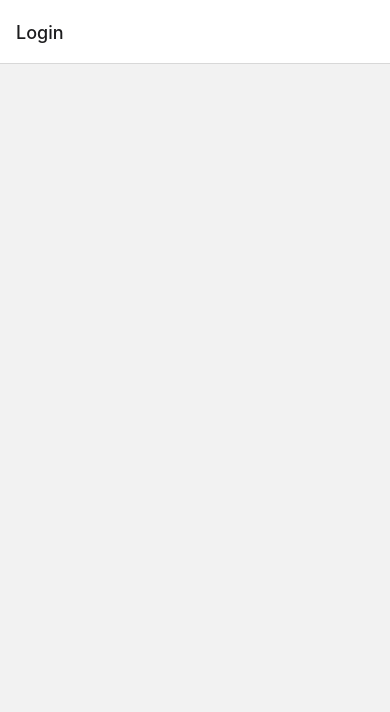
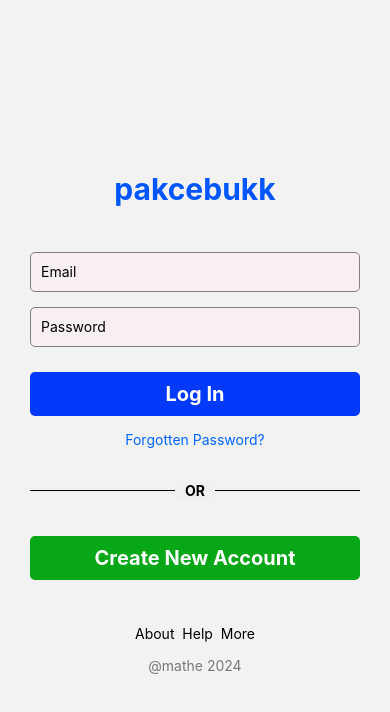
Before and after one commit to aaridhon19/Pakcebuuk, a React Native app in the folder app/: screen /Login in a window 390 px wide. Shown: the top 712 px of the page. Built offline with nearby package versions, Linux system fonts and the light colour scheme.

Commit message:
add register and login done

```diff
--- a/app/navigators/StackNavigator.js
+++ b/app/navigators/StackNavigator.js
@@ -2,13 +2,15 @@ import { createNativeStackNavigator } from '@react-navigation/native-stack';
 import LoginScreen from '../screens/LoginScreen';
 import TabNavigator from './TabNavigator';
 import DetailScreen from '../screens/DetailScreen';
+import RegisterScreen from '../screens/RegisterScreen';
 const Stack = createNativeStackNavigator();
 
 
 function StackNavigator() {
     return (
         <Stack.Navigator>
-            <Stack.Screen name="Login" component={LoginScreen} />
+            <Stack.Screen name="Login" component={LoginScreen} options={{headerShown: false}} />
+            <Stack.Screen name="Register" component={RegisterScreen} options={{headerShown: false}} />
             <Stack.Screen name="Home" component={TabNavigator} options={{headerShown: false}} />
             <Stack.Screen name="Detail" component={DetailScreen} />
         </Stack.Navigator>
--- a/app/navigators/TabNavigator.js
+++ b/app/navigators/TabNavigator.js
@@ -73,7 +73,7 @@ function TabNavigator() {
               marginStart: 12,
             }}
           >
-            Pakcebukk
+            pakcebukk
           </Text>
         ),
       }}
--- a/app/screens/LoginScreen.js
+++ b/app/screens/LoginScreen.js
@@ -1,7 +1,11 @@
 import { gql, useMutation } from "@apollo/client";
 import { useState } from "react";
+import { StyleSheet } from "react-native";
+import { TouchableOpacity } from "react-native";
+import { TextInput } from "react-native";
 import { ActivityIndicator } from "react-native";
-import { Button, View, Text } from "react-native";
+import { View, Text } from "react-native";
+import { Colors } from "react-native/Libraries/NewAppScreen";
 
 const LOGIN_MUTATION = gql`
   mutation Mutation($email: String!, $password: String!) {
@@ -22,16 +26,160 @@ function LoginScreen({ navigation }) {
       await login({ variables: { email, password } });
       navigation.navigate("Home");
     } catch (err) {
-      alert("Invalid Credentials");
+      alert(err.message);
     }
   }
 
   if (loading) {
     return (
       <View style={{ flex: 1, justifyContent: "center", alignItems: "center" }}>
-        <ActivityIndicator size="large" color={colors.primary} />
+        <ActivityIndicator size="large" color={Colors.primary} />
       </View>
     );
   }
+
+  return (
+    <View style={{ flex: 1, justifyContent: "center" }}>
+      <View style={{ justifyContent: "center", flex: 1 }}>
+        <View style={{ padding: 10, gap: 15 }}>
+          <View style={{ alignItems: "center" }}>
+            <Text
+              style={{
+                fontWeight: "bold",
+                fontSize: 30,
+                color: "#0056FE",
+                marginBottom: 30,
+              }}
+            >
+              pakcebukk
+            </Text>
+          </View>
+          <View style={styles.inputGroup}>
+            <TextInput
+              style={styles.input}
+              onChange={setEmail}
+              value={email}
+              placeholder="Email"
+            />
+          </View>
+          <View style={styles.inputGroup}>
+            <TextInput
+              style={styles.input}
+              placeholder="Password"
+              onChange={setPassword}
+              value={password}
+              secureTextEntry={true}
+            />
+          </View>
+          <View>
+            <TouchableOpacity
+              title="Log In"
+              onPress={handleSubmit}
+              style={{
+                backgroundColor: "#0339F9",
+                padding: 10,
+                borderRadius: 5,
+                marginEnd: 20,
+                marginTop: 10,
+                marginStart: 20,
+              }}
+            >
+              <Text
+                style={{
+                  textAlign: "center",
+                  color: "#FFF",
+                  fontWeight: "bold",
+                  fontSize: 20,
+                }}
+              >
+                Log In
+              </Text>
+            </TouchableOpacity>
+          </View>
+          <View style={{ alignItems: "center" }}>
+            <Text style={{ color: "#0266FB" }}>Forgotten Password?</Text>
+          </View>
+          <View
+            style={{
+              borderBottomWidth: 1,
+              borderColor: "#000",
+              alignContent: "center",
+              marginVertical: 10,
+              justifyContent: "center",
+              alignItems: "center",
+              marginEnd: 20,
+              marginStart: 20,
+            }}
+          >
+            <Text
+              style={{
+                textAlign: "center",
+                fontWeight: "bold",
+                top: 9,
+                backgroundColor: "#F0F0F0",
+                paddingHorizontal: 10,
+              }}
+            >
+              OR
+            </Text>
+          </View>
+          <View>
+            <TouchableOpacity
+              title="Create New Account"
+              onPress={() => navigation.navigate("Register")}
+              style={{
+                backgroundColor: "#07A717",
+                padding: 10,
+                borderRadius: 5,
+                margin: 20,
+              }}
+            >
+              <Text
+                style={{
+                  textAlign: "center",
+                  color: "#FFF",
+                  fontWeight: "bold",
+                  fontSize: 20,
+                }}
+              >
+                Create New Account
+              </Text>
+            </TouchableOpacity>
+          </View>
+          <View
+            style={{
+              flexDirection: "row",
+              justifyContent: "center",
+              marginTop: 10,
+            }}
+          >
+            <Text>About </Text>
+            <Text> Help </Text>
+            <Text> More</Text>
+          </View>
+          <View style={{ flexDirection: "row", justifyContent: "center" }}>
+            <Text style={{ opacity: 0.5 }}>@mathe 2024</Text>
+          </View>
+        </View>
+      </View>
+    </View>
+  );
 }
+
+const styles = StyleSheet.create({
+  input: {
+    height: 40,
+    borderWidth: 1,
+    borderColor: "gray",
+    padding: 10,
+    borderRadius: 5,
+  },
+
+  inputGroup: {
+    gap: 5,
+    backgroundColor: "#F8F0F0",
+    marginEnd: 20,
+    marginStart: 20,
+  },
+});
 export default LoginScreen;
--- a/app/screens/RegisterScreen.js
+++ b/app/screens/RegisterScreen.js
@@ -1,9 +1,169 @@
-function RegisterScreen() {
+import { gql, useMutation } from "@apollo/client";
+import { useState } from "react";
+import { StyleSheet } from "react-native";
+import { TouchableOpacity } from "react-native";
+import { TextInput } from "react-native";
+import { ActivityIndicator } from "react-native";
+import { View, Text } from "react-native";
+import { Colors } from "react-native/Libraries/NewAppScreen";
+
+const REGISTER_MUTATION = gql`
+  mutation Register(
+    $name: String!
+    $username: String!
+    $email: String!
+    $password: String!
+  ) {
+    register(
+      name: $name
+      username: $username
+      email: $email
+      password: $password
+    ) {
+      email
+      password
+    }
+  }
+`;
+
+function RegisterScreen({ navigation }) {
+  const [name, setName] = useState("");
+  const [username, setUsername] = useState("");
+  const [email, setEmail] = useState("");
+  const [password, setPassword] = useState("");
+
+  const [register, { data, loading, error }] = useMutation(REGISTER_MUTATION);
+
+  async function handleSubmit() {
+    try {
+      await register({ variables: { name, username, email, password } });
+      navigation.navigate("Login");
+    } catch (err) {
+      alert(err.message);
+    }
+  }
+
+  if (loading) {
+    return (
+      <View style={{ flex: 1, justifyContent: "center", alignItems: "center" }}>
+        <ActivityIndicator size="large" color={Colors.primary} />
+      </View>
+    );
+  }
+
   return (
-    <View>
-      <Text>RegisterScreen</Text>
+    <View style={{ flex: 1, justifyContent: "center" }}>
+      <View style={{ justifyContent: "center", flex: 1 }}>
+        <View style={{ padding: 10, gap: 15 }}>
+          <View style={{ alignItems: "center" }}>
+            <Text
+              style={{
+                fontWeight: "bold",
+                fontSize: 30,
+                color: "#0056FE",
+                marginBottom: 30,
+              }}
+            >
+              pakcebukk
+            </Text>
+          </View>
+          <View style={styles.inputGroup}>
+            <TextInput
+              style={styles.input}
+              onChange={setName}
+              value={name}
+              placeholder="Name"
+            />
+          </View>
+          <View style={styles.inputGroup}>
+            <TextInput
+              style={styles.input}
+              onChange={setUsername}
+              value={username}
+              placeholder="Username"
+            />
+          </View>
+          <View style={styles.inputGroup}>
+            <TextInput
+              style={styles.input}
+              onChange={setEmail}
+              value={email}
+              placeholder="Email"
+            />
+          </View>
+          <View style={styles.inputGroup}>
+            <TextInput
+              style={styles.input}
+              placeholder="Password"
+              onChange={setPassword}
+              value={password}
+              secureTextEntry={true}
+            />
+          </View>
+          <View>
+            <TouchableOpacity
+              title="Register"
+              onPress={handleSubmit}
+              style={{
+                backgroundColor: "#0339F9",
+                padding: 10,
+                borderRadius: 5,
+                marginTop: 10,
+                marginEnd: 20,
+                marginStart: 20,
+              }}
+            >
+              <Text
+                style={{
+                  textAlign: "center",
+                  color: "#FFF",
+                  fontWeight: "bold",
+                  fontSize: 20,
+                }}
+              >
+                Register
+              </Text>
+            </TouchableOpacity>
+          </View>
+          <View style={{ alignItems: "center" }}>
+            <TouchableOpacity onPress={() => navigation.navigate("Login")}>
+              <Text style={{ color: "#0266FB" }}>Have Account?</Text>
+            </TouchableOpacity>
+          </View>
+          <View
+            style={{
+              flexDirection: "row",
+              justifyContent: "center",
+              marginTop: 30,
+            }}
+          >
+            <Text>About </Text>
+            <Text> Help </Text>
+            <Text> More</Text>
+          </View>
+          <View style={{ flexDirection: "row", justifyContent: "center" }}>
+            <Text style={{ opacity: 0.5 }}>@mathe 2024</Text>
+          </View>
+        </View>
+      </View>
     </View>
   );
 }
 
+const styles = StyleSheet.create({
+  input: {
+    height: 40,
+    borderWidth: 1,
+    borderColor: "gray",
+    padding: 10,
+    borderRadius: 5,
+  },
+
+  inputGroup: {
+    gap: 5,
+    backgroundColor: "#F8F0F0",
+    marginEnd: 20,
+    marginStart: 20,
+  },
+});
 export default RegisterScreen;
```
Also changed, not shown: 1 other file (tests, documents, lock files or other folders).
